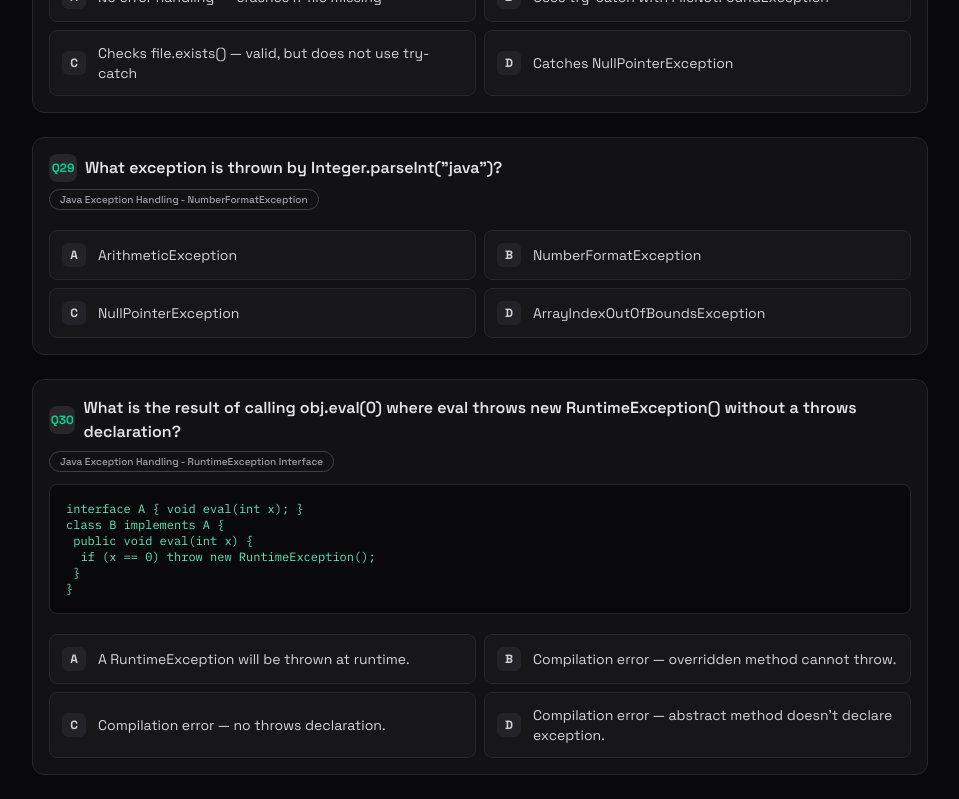
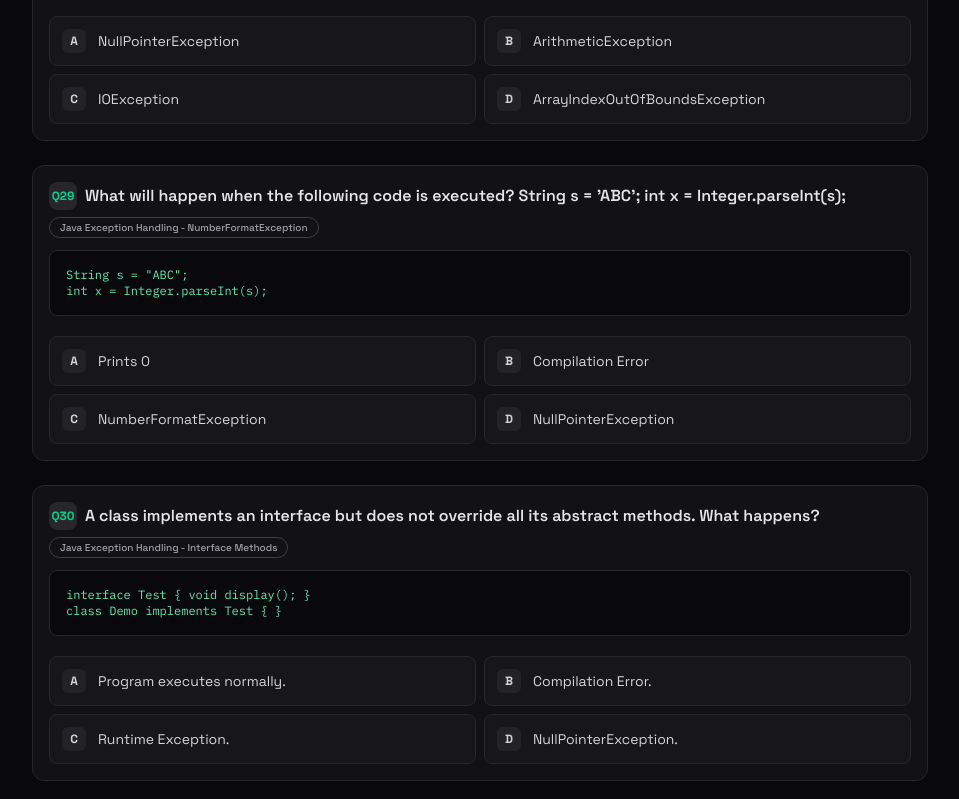
Before and after one commit to hostelconnect05-hue/practice, a Next.js app: page /technical-skills in a window 1280 px wide. Shown: the part 10600-11399 px from the top of the page, without its empty margins (160-1119 px from the left). Built offline with nearby package versions, Linux system fonts and the light colour scheme.

Commit message:
Align Java Exception Handling Questions 5 to 8 with exact prompt code snippets and options

```diff
--- a/src/data/technical-questions.ts
+++ b/src/data/technical-questions.ts
@@ -509,55 +509,53 @@ System.out.println(intersection);`,
   {
     id: 29,
     topic: "Java Exception Handling - File Reading",
-    question: "Which snippet correctly implements error handling using try-catch for a missing file with Scanner?",
-    codeSnippet: `File inputFile = new File("data.txt");
-try {
- Scanner scanner = new Scanner(inputFile);
- while (scanner.hasNextLine()) { ... }
- scanner.close();
-} catch (FileNotFoundException e) {
- System.out.println("file not found: " + e.getMessage());
+    question: "Consider the following code: try { FileReader file = new FileReader('input.txt'); BufferedReader br = new BufferedReader(file); System.out.println(br.readLine()); } catch (________ e) { System.out.println('File Error'); }. Which exception type correctly replaces the blank?",
+    codeSnippet: `try {
+    FileReader file = new FileReader("input.txt");
+    BufferedReader br = new BufferedReader(file);
+    System.out.println(br.readLine());
+}
+catch (________ e) {
+    System.out.println("File Error");
 }`,
     options: [
-      { key: "A", text: "No error handling -> crashes if file missing" },
-      { key: "B", text: "Uses try-catch with FileNotFoundException" },
-      { key: "C", text: "Checks file.exists() — valid, but does not use try-catch" },
-      { key: "D", text: "Catches NullPointerException" },
+      { key: "A", text: "NullPointerException" },
+      { key: "B", text: "ArithmeticException" },
+      { key: "C", text: "IOException" },
+      { key: "D", text: "ArrayIndexOutOfBoundsException" },
     ],
-    correctAnswer: "B",
-    explanation: "Instantiating Scanner with a File object requires handling FileNotFoundException via try-catch.",
+    correctAnswer: "C",
+    explanation: "Methods such as readLine() can throw an IOException. Therefore, catch(IOException e) handles errors while reading the file.",
   },
   {
     id: 30,
     topic: "Java Exception Handling - NumberFormatException",
-    question: "What exception is thrown by Integer.parseInt(\"java\")?",
+    question: "What will happen when the following code is executed? String s = 'ABC'; int x = Integer.parseInt(s);",
+    codeSnippet: `String s = "ABC";
+int x = Integer.parseInt(s);`,
     options: [
-      { key: "A", text: "ArithmeticException" },
-      { key: "B", text: "NumberFormatException" },
-      { key: "C", text: "NullPointerException" },
-      { key: "D", text: "ArrayIndexOutOfBoundsException" },
+      { key: "A", text: "Prints 0" },
+      { key: "B", text: "Compilation Error" },
+      { key: "C", text: "NumberFormatException" },
+      { key: "D", text: "NullPointerException" },
     ],
-    correctAnswer: "B",
-    explanation: "Integer.parseInt(\"java\") throws NumberFormatException because 'java' is not a valid numeric string.",
+    correctAnswer: "C",
+    explanation: "Integer.parseInt('ABC') attempts to convert non-numeric letters into a number, which throws a NumberFormatException.",
   },
   {
     id: 31,
-    topic: "Java Exception Handling - RuntimeException Interface",
-    question: "What is the result of calling obj.eval(0) where eval throws new RuntimeException() without a throws declaration?",
-    codeSnippet: `interface A { void eval(int x); }
-class B implements A {
- public void eval(int x) {
-  if (x == 0) throw new RuntimeException();
- }
-}`,
+    topic: "Java Exception Handling - Interface Methods",
+    question: "A class implements an interface but does not override all its abstract methods. What happens?",
+    codeSnippet: `interface Test { void display(); }
+class Demo implements Test { }`,
     options: [
-      { key: "A", text: "A RuntimeException will be thrown at runtime." },
-      { key: "B", text: "Compilation error — overridden method cannot throw." },
-      { key: "C", text: "Compilation error — no throws declaration." },
-      { key: "D", text: "Compilation error — abstract method doesn't declare exception." },
+      { key: "A", text: "Program executes normally." },
+      { key: "B", text: "Compilation Error." },
+      { key: "C", text: "Runtime Exception." },
+      { key: "D", text: "NullPointerException." },
     ],
-    correctAnswer: "A",
-    explanation: "RuntimeException is an unchecked exception in Java, so no 'throws' clause is required. It compiles cleanly and throws at runtime when x == 0.",
+    correctAnswer: "B",
+    explanation: "If a class implements an interface, it must implement every abstract method declared in that interface or be declared abstract, otherwise it results in a compilation error.",
   },
   {
     id: 32,
```
